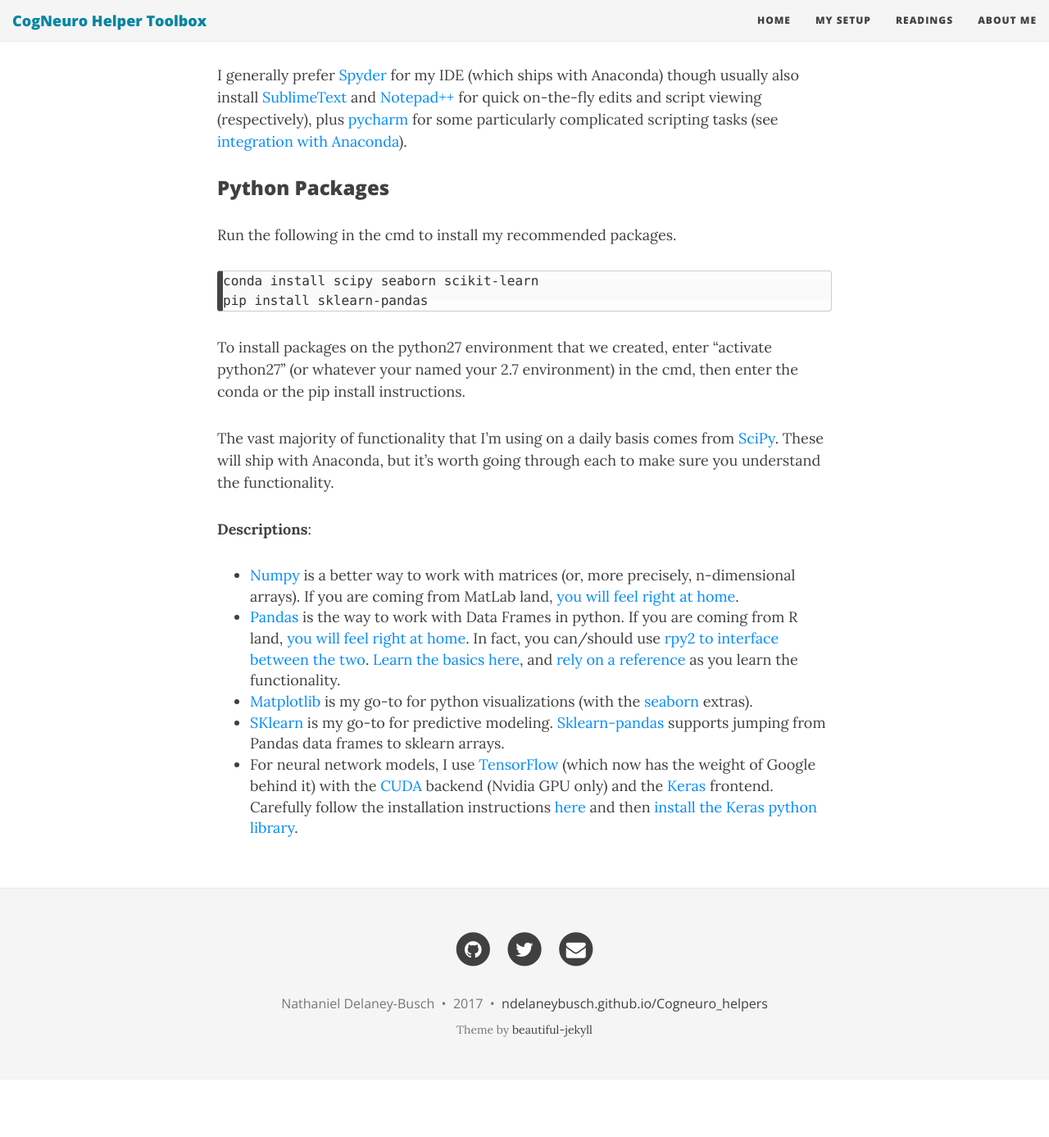
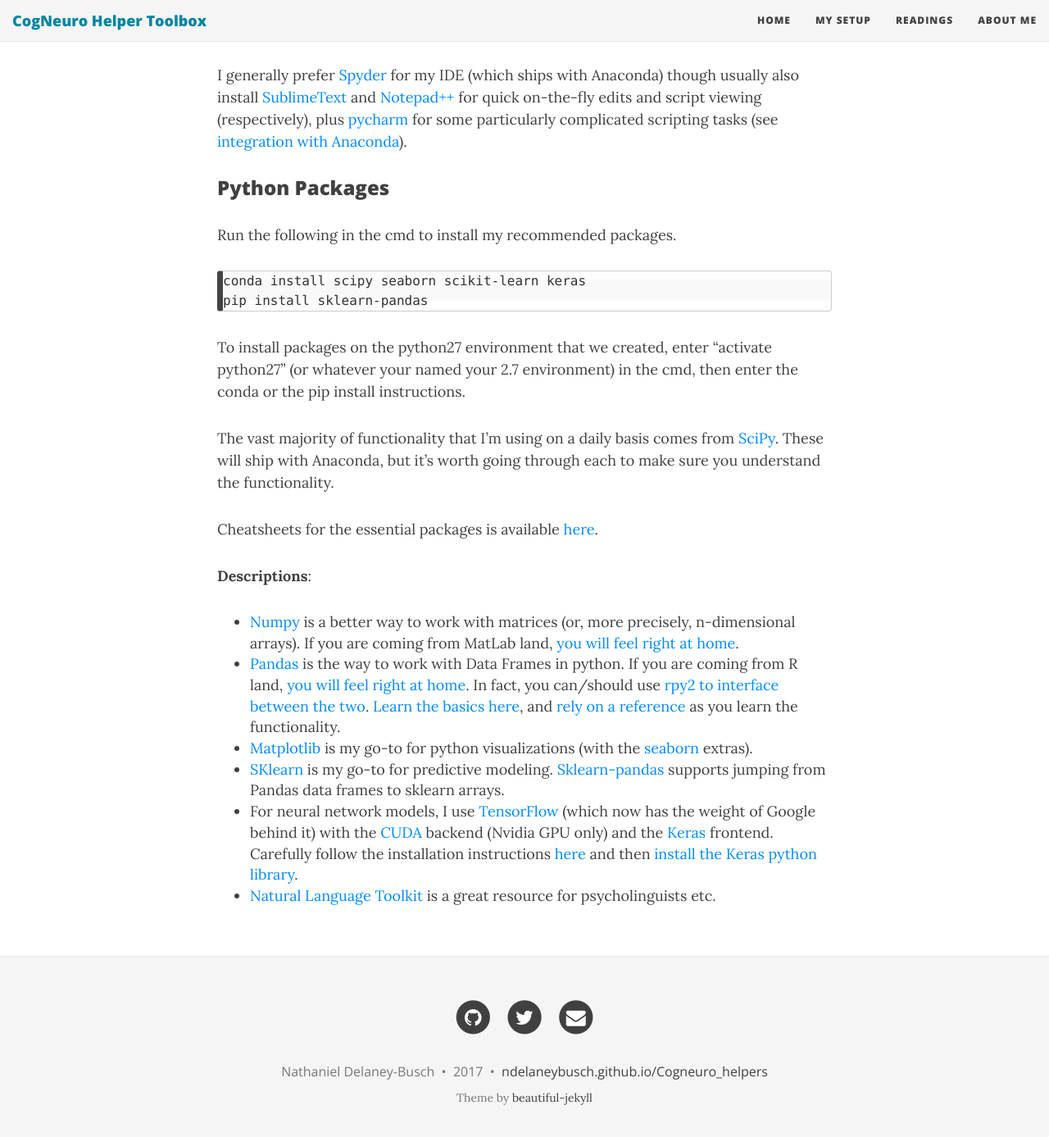
Before and after one commit to ndelaneybusch/Cogneuro_helpers, a Jekyll site: the page built from toolbox.md, in a window 1280 px wide and 1400 px high, scrolled down 4131 px. Shown: the top 1387 px of the window at 82% size. Built offline with Jekyll 4.4.1, drawn with Linux system fonts in a browser that asks for light colours; nearby versions of some CDN libraries; before the commit the page ends 5448 px from its top, so only the background shows below that.

Commit message:
Update toolbox.md

````diff
--- a/toolbox.md
+++ b/toolbox.md
@@ -100,12 +100,14 @@
 ### Python Packages
 Run the following in the cmd to install my recommended packages.
 ```
-conda install scipy seaborn scikit-learn
+conda install scipy seaborn scikit-learn keras
 pip install sklearn-pandas
 ```
 To install packages on the python27 environment that we created, enter "activate python27" (or whatever your named your 2.7 environment) in the cmd, then enter the conda or the pip install instructions.
 
 The vast majority of functionality that I'm using on a daily basis comes from [SciPy](https://scipy.org). These will ship with Anaconda, but it's worth going through each to make sure you understand the functionality.
+
+Cheatsheets for the essential packages is available [here](https://startupsventurecapital.com/essential-cheat-sheets-for-machine-learning-and-deep-learning-researchers-efb6a8ebd2e5).
 
 __Descriptions__:
 - [Numpy](https://docs.scipy.org/doc/numpy-dev/user/quickstart.html) is a better way to work with matrices (or, more precisely, n-dimensional arrays). If you are coming from MatLab land, [you will feel right at home](https://docs.scipy.org/doc/numpy-dev/user/numpy-for-matlab-users.html).
@@ -113,3 +115,4 @@
 - [Matplotlib](http://matplotlib.org) is my go-to for python visualizations (with the [seaborn](https://seaborn.pydata.org) extras).
 - [SKlearn](http://scikit-learn.org/stable/) is my go-to for predictive modeling. [Sklearn-pandas](https://github.com/pandas-dev/sklearn-pandas) supports jumping from Pandas data frames to sklearn arrays.
 - For neural network models, I use [TensorFlow](https://www.tensorflow.org) (which now has the weight of Google behind it) with the [CUDA](https://developer.nvidia.com/cuda-zone) backend (Nvidia GPU only) and the [Keras](https://keras.io) frontend. Carefully follow the installation instructions [here](https://www.tensorflow.org/install/install_windows) and then [install the Keras python library](https://keras.io/#installation).
+- [Natural Language Toolkit](http://www.nltk.org) is a great resource for psycholinguists etc.
````
